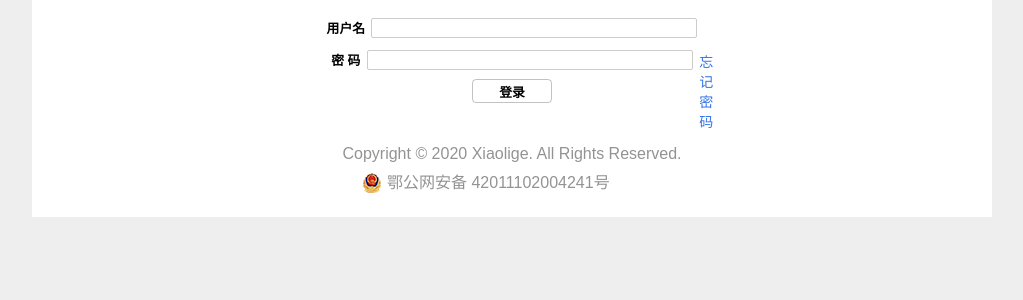
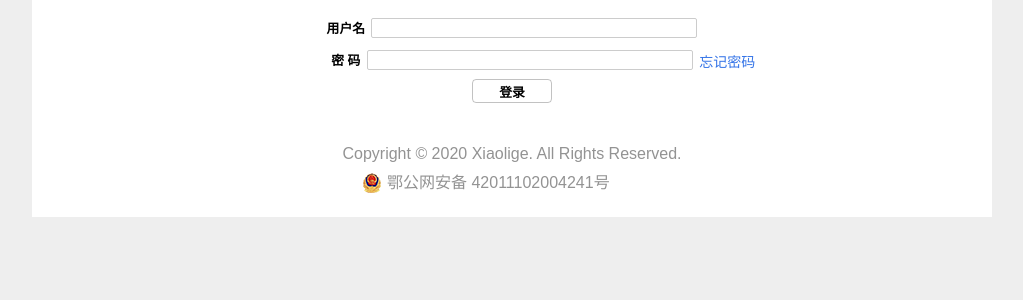
Before and after one commit to kason66/HelloWorld, a Flask app: page /auth/login in a window 1280 px wide. Shown: the part 91-391 px from the top of the page, without its empty margins (128-1151 px from the left). Run offline with Flask 2, Linux system fonts and the light colour scheme.

Commit message:
修正火狐浏览器上“忘记密码”宽度设置兼容max-content

```diff
--- a/FlaskDemo/flaskr/static/CSS/auth.css
+++ b/FlaskDemo/flaskr/static/CSS/auth.css
@@ -23,7 +23,7 @@
 
 .content a {
     position: absolute;
-    width: fit-content;
+    width: max-content;
     font-size: 14px;
     top: 0.2rem;
     margin-left: 0.4rem;
```
